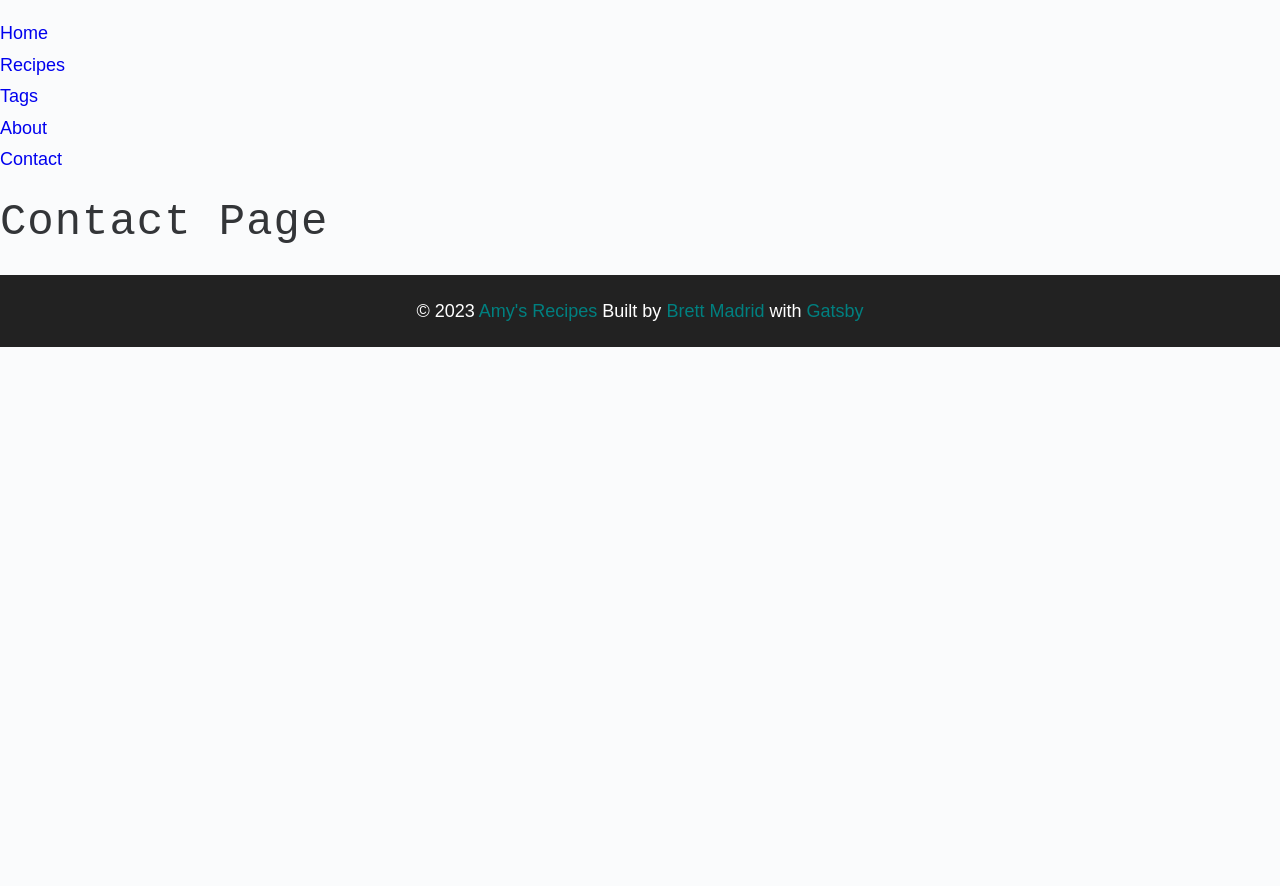
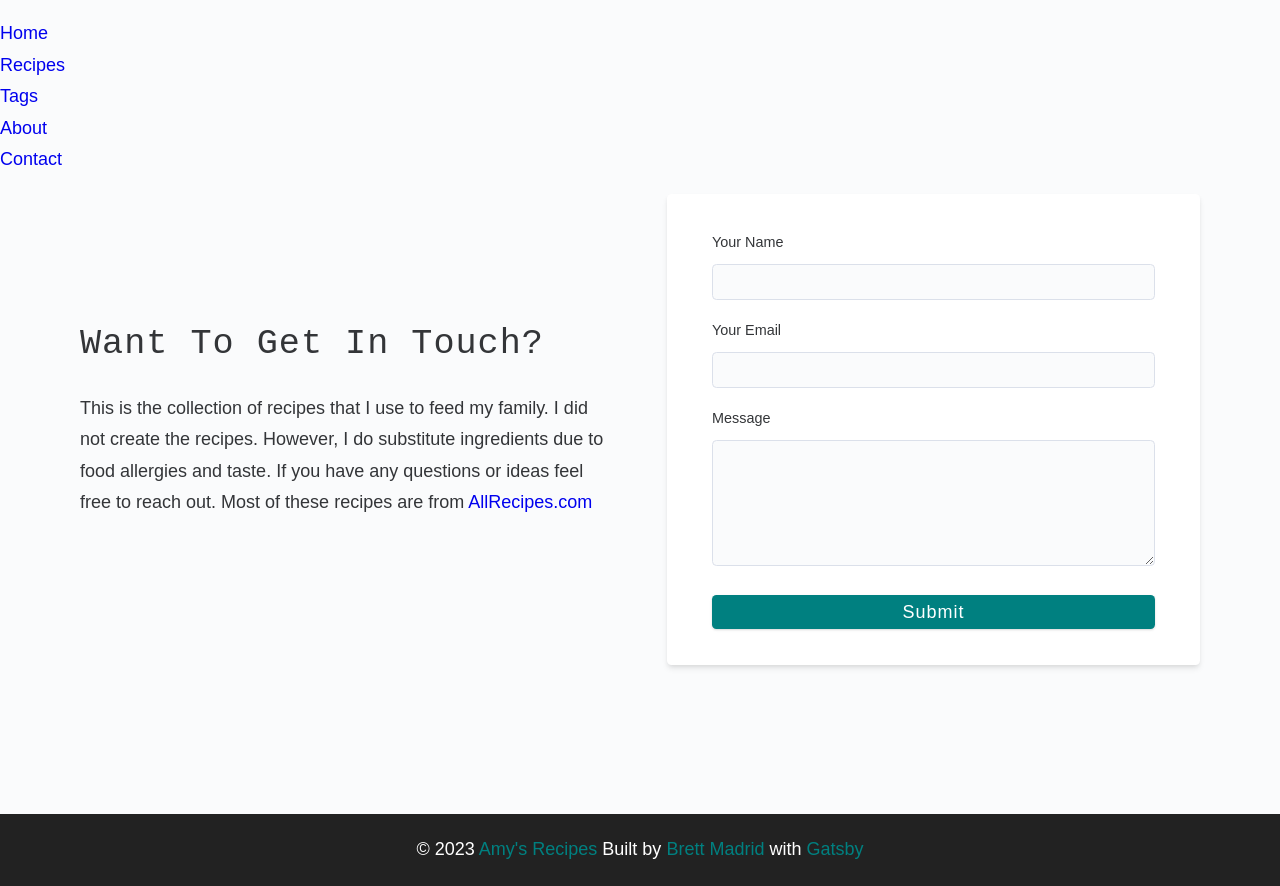
Before and after one commit to brettmadrid/AmysRecipes, a Gatsby site: page /Contact in a window 1280 px wide. Before the commit the page ends 800 px from the top, so only its background shows below. Built offline with nearby package versions, Linux system fonts and the light colour scheme; Gatsby itself is replaced by a stand-in of ours.

Commit message:
Contact Form

```diff
--- a/src/pages/Contact.js
+++ b/src/pages/Contact.js
@@ -4,7 +4,41 @@ import Layout from "../components/Layout";
 const Contact = () => {
   return (
     <Layout>
-      <h2>Contact Page</h2>
+      <main className="page">
+        <section className="contact-page">
+          <article className="contact-info">
+            <h3>Want to get in touch?</h3>
+            <p>
+              This is the collection of recipes that I use to feed my family. I
+              did not create the recipes. However, I do substitute ingredients
+              due to food allergies and taste. If you have any questions or
+              ideas feel free to reach out. Most of these recipes are from{" "}
+              <span>
+                <a href="https://allrecipes.com">AllRecipes.com</a>
+              </span>
+            </p>
+          </article>
+          <article>
+            <form action="" className="form contact-form">
+              <div className="form-row">
+                <label htmlFor="name">your name</label>
+                <input type="text" name="name" id="name" />
+              </div>
+              <div className="form-row">
+                <label htmlFor="email">your email</label>
+                <input type="text" name="email" id="email" />
+              </div>
+              <div className="form-row">
+                <label htmlFor="message">message</label>
+                <textarea name="message" id="message"></textarea>
+              </div>
+              <button type="submit" className="btn block">
+                submit
+              </button>
+            </form>
+          </article>
+        </section>
+      </main>
     </Layout>
   );
 };
```
